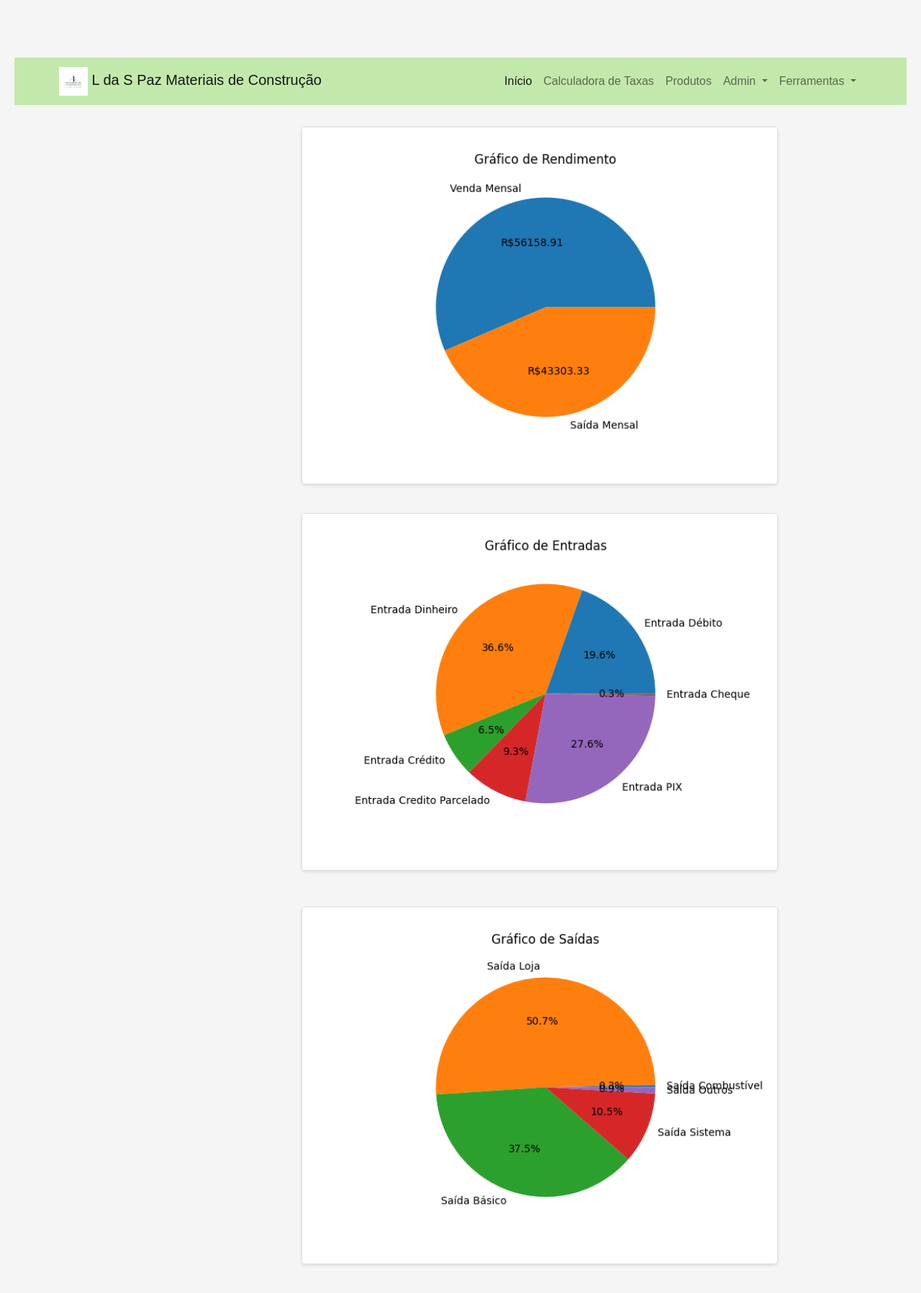
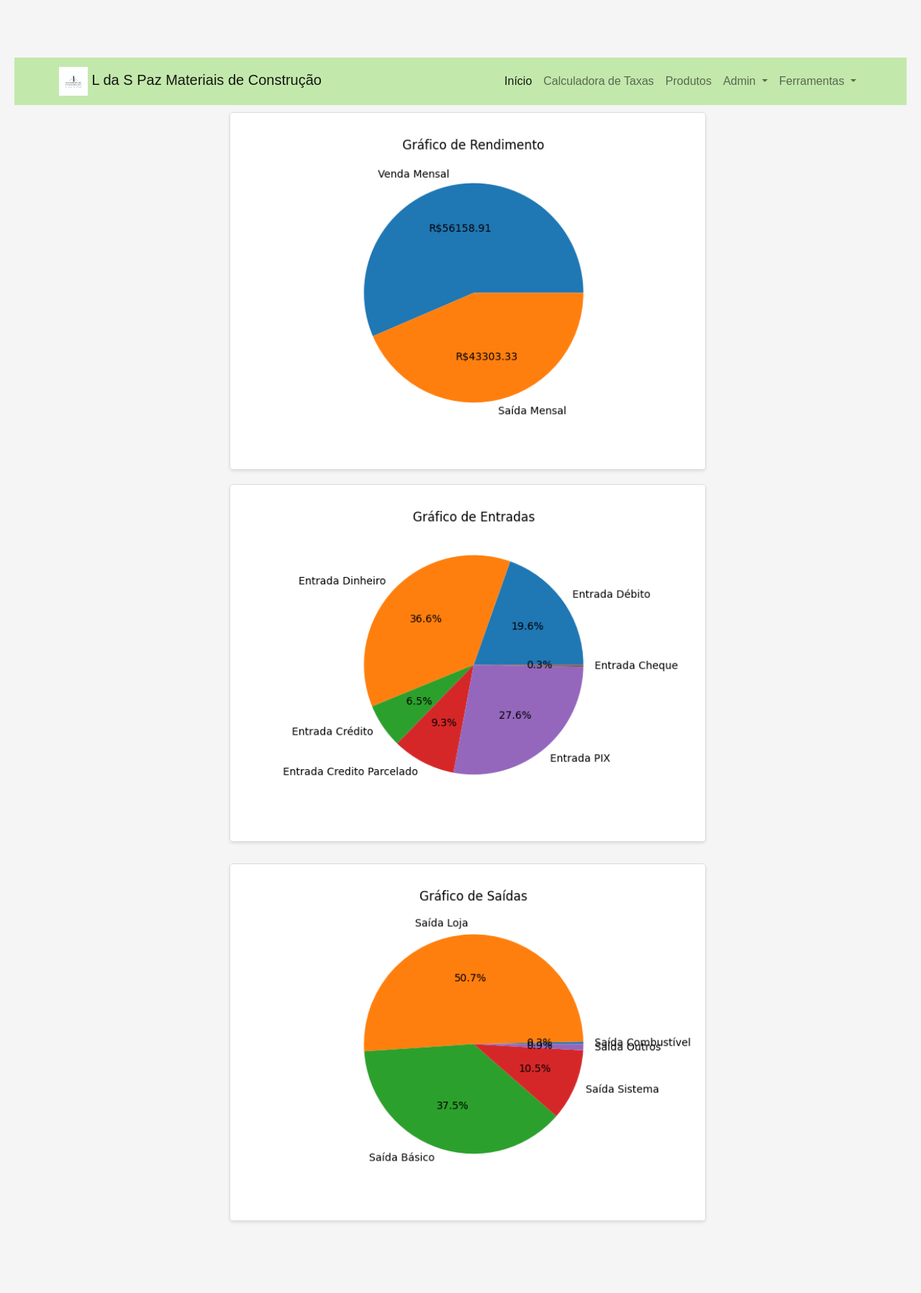
Before and after one commit to Lucaspaz21/lsp, a Flask app: template lsp/templates/home.html in a window 1280 px wide. Shown: the whole page at 72% size. After the commit the page ends 1699 px from the top, so only its background shows below. Run offline with Flask 3, Linux system fonts and the light colour scheme; the template is opened without the code that fills it, so the values that code supplies are empty; some libraries are stand-ins or nearby versions.

Commit message:
Update graficos.html

```diff
--- a/lsp/templates/graficos.html
+++ b/lsp/templates/graficos.html
@@ -23,7 +23,7 @@
         justify-content: center;
         /* Adicione uma margem no topo da div para ajustar o posicionamento dos gráficos */
         margin-top: 20px;
-            margin-left: 200px;
+        margin: 0 auto; /* Centralize horizontalmente */
     }
 
     .chart-container img {
@@ -54,11 +54,10 @@
             justify-content: center;
             /* Adicione uma margem no topo da div para ajustar o posicionamento dos gráficos */
             margin-top: 20px;
-            margin-left: 0px;
-        }
         }
     }
 </style>
+
 </head>
 <body>
 
```
Lines whose indentation alone changed are shown as unchanged.
